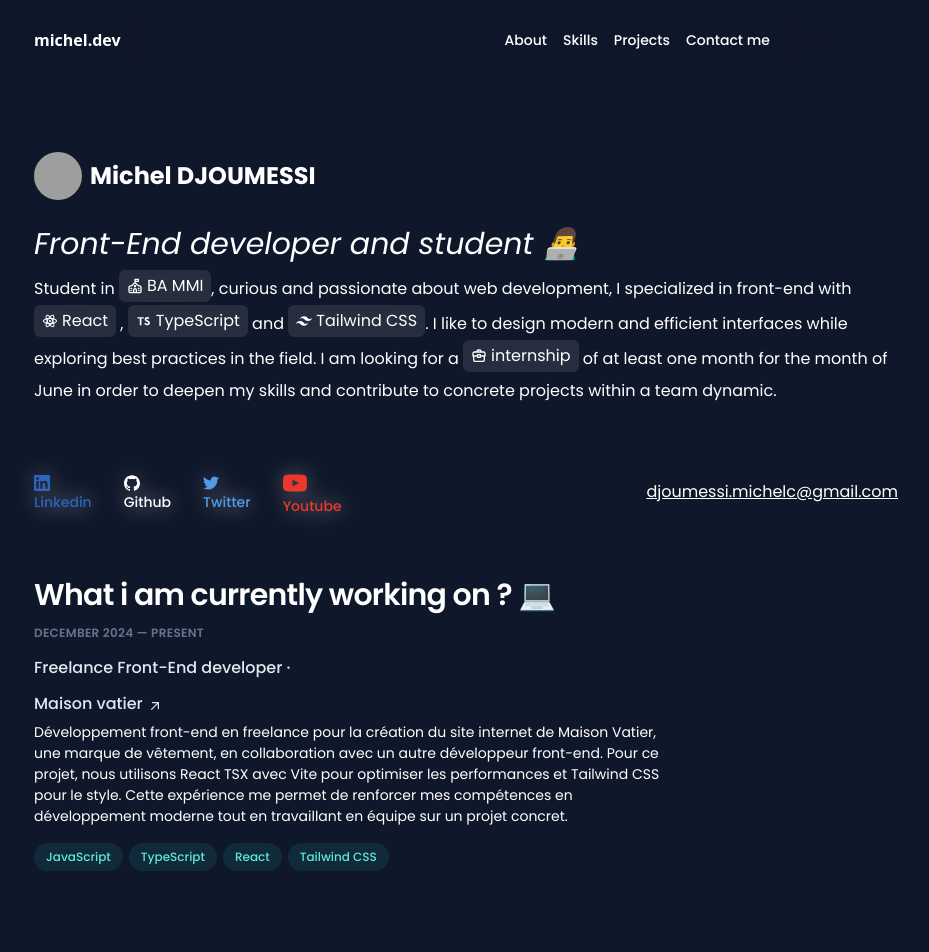
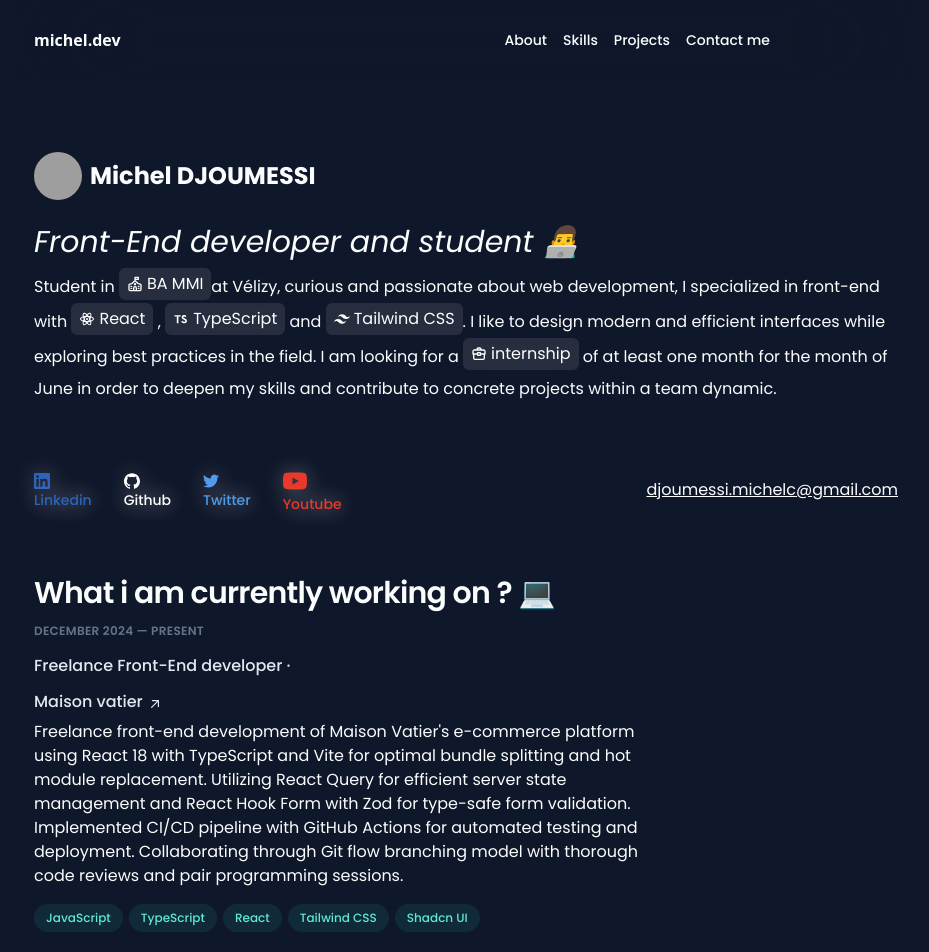
Before and after one commit to michel-DC/Portfolio, a Next.js app: page / in a window 1280 px wide. Shown: the top 952 px of the page, without its empty margins (174-1103 px from the left). Built offline with nearby package versions, Linux system fonts and the light colour scheme; grey boxes are pictures that could not be loaded; a web font is replaced by a local one.

Commit message:
Add Framer Motion and refactor Background component for dynamic gradient effect

```diff
--- a/app/_components/DoingNow.tsx
+++ b/app/_components/DoingNow.tsx
@@ -49,14 +49,15 @@ export const DoingNow = () => {
               </a>
             </div>
           </h3>
-          <p className="mt-2 text-sm leading-normal">
-            Développement front-end en freelance pour la création du site
-            internet de Maison Vatier, une marque de vêtement, en collaboration
-            avec un autre développeur front-end. Pour ce projet, nous utilisons
-            React TSX avec Vite pour optimiser les performances et Tailwind CSS
-            pour le style. Cette expérience me permet de renforcer mes
-            compétences en développement moderne tout en travaillant en équipe
-            sur un projet concret.
+          <p className="mt-2 text-md leading-normal">
+            Freelance front-end development of Maison Vatier's e-commerce
+            platform using React 18 with TypeScript and Vite for optimal bundle
+            splitting and hot module replacement. Utilizing React Query for
+            efficient server state management and React Hook Form with Zod for
+            type-safe form validation. Implemented CI/CD pipeline with GitHub
+            Actions for automated testing and deployment. Collaborating through
+            Git flow branching model with thorough code reviews and pair
+            programming sessions.
           </p>
           <ul className="mt-2 flex flex-wrap" aria-label="Technologies used">
             <li className="mr-1.5 mt-2">
@@ -79,6 +80,11 @@ export const DoingNow = () => {
                 Tailwind CSS
               </div>
             </li>
+            <li className="mr-1.5 mt-2">
+              <div className="flex items-center rounded-full bg-teal-400/10 px-3 py-1 text-xs font-medium leading-5 text-teal-300">
+                Shadcn UI
+              </div>
+            </li>
           </ul>
         </div>
       </div>
--- a/app/_components/background/background.tsx
+++ b/app/_components/background/background.tsx
@@ -1,59 +1,36 @@
 "use client";
 
-import React, { ReactNode, useEffect, useRef } from "react";
+import { useEffect, useState } from "react";
+import { motion } from "framer-motion";
+import { div } from "framer-motion/client";
 
-interface BackgroundProps {
-  children: ReactNode;
-}
-
-export const Background = ({ children }: BackgroundProps) => {
-  const canvasRef = useRef<HTMLCanvasElement>(null);
+export default function Background() {
+  const [position, setPosition] = useState({ x: 0, y: 0 });
 
   useEffect(() => {
-    const canvas = canvasRef.current;
-    if (!canvas) return;
-
-    const ctx = canvas.getContext("2d");
-    if (!ctx) return;
-
-    const resizeCanvas = () => {
-      canvas.width = window.innerWidth;
-      canvas.height = window.innerHeight;
+    const moveHandler = (e: MouseEvent) => {
+      setPosition({ x: e.clientX, y: e.clientY });
     };
-
-    resizeCanvas();
-    window.addEventListener("resize", resizeCanvas);
-
-    const gradientRadius = 200;
-
-    const draw = (x: number, y: number) => {
-      ctx.clearRect(0, 0, canvas.width, canvas.height);
-      const gradient = ctx.createRadialGradient(x, y, 0, x, y, gradientRadius);
-      gradient.addColorStop(0, "rgba(255, 255, 255, 0.15)");
-      gradient.addColorStop(1, "rgba(0, 0, 0, 0)");
-      ctx.fillStyle = gradient;
-      ctx.fillRect(0, 0, canvas.width, canvas.height);
-    };
-
-    const handleMouseMove = (e: MouseEvent) => {
-      draw(e.clientX, e.clientY);
-    };
-
-    window.addEventListener("mousemove", handleMouseMove);
-
-    return () => {
-      window.removeEventListener("mousemove", handleMouseMove);
-      window.removeEventListener("resize", resizeCanvas);
-    };
+    window.addEventListener("mousemove", moveHandler);
+    return () => window.removeEventListener("mousemove", moveHandler);
   }, []);
 
   return (
-    <div className="bg-slate-900 leading-relaxed text-white antialiased selection:bg-teal-300 selection:text-teal-900 relative">
-      <canvas
-        ref={canvasRef}
-        className="fixed inset-0 w-full h-full pointer-events-none z-[-10] mix-blend-overlay opacity-50"
-      />
-      {children}
-    </div>
+    <motion.div
+      className="pointer-events-none fixed top-0 left-0 w-screen h-screen -z-10 "
+      style={{
+        position: "fixed",
+        left: position.x,
+        top: position.y,
+        transform: "translate(-50%, -50%)",
+      }}
+      animate={{
+        x: 0,
+        y: 0,
+      }}
+      transition={{ type: "tween", duration: 0 }}
+    >
+      <div className="w-[400px] h-[400px] rounded-full bg-gradient-to-r from-blue-500 via-blue-700 to-teal-500 opacity-30 blur-3xl" />
+    </motion.div>
   );
-};
+}
--- a/app/_components/hero.tsx
+++ b/app/_components/hero.tsx
@@ -41,8 +41,8 @@ export const Hero = () => {
             <Uni />
             BA MMI
           </Code>
-          , curious and passionate about web development, I specialized in
-          front-end with{" "}
+          at Vélizy, curious and passionate about web development, I specialized
+          in front-end with{" "}
           <Code className="inline-flex items-center gap-1 bg-gray-500 text-white hover:underline cursor-pointer">
             <ReactIcon />
             React
--- a/app/globals.css
+++ b/app/globals.css
@@ -35,6 +35,7 @@
     --chart-3: hsl(86 76% 34%);
     --chart-4: hsl(326 76% 37%);
     --chart-5: hsl(206 79% 34%);
+    --slate: hsl(206 37% 3%);
   }
 }
 
@@ -44,7 +45,7 @@
 }
 
 ::-webkit-scrollbar-track {
-  background: var(--scrollbar);
+  background: var(--slate);
 }
 
 ::-webkit-scrollbar-thumb {
--- a/app/layout.tsx
+++ b/app/layout.tsx
@@ -57,7 +57,7 @@ export const metadata: Metadata = {
 };
 
 export const viewport = {
-  width: 'device-width',
+  width: "device-width",
   initialScale: 1,
 };
 
--- a/app/page.tsx
+++ b/app/page.tsx
@@ -1,4 +1,4 @@
-import { Background } from "./_components/background/background";
+import Background from "./_components/background/background";
 import InteractiveBackground from "./_components/background/InteractiveBackground";
 import { Header } from "./_components/header";
 import { Hero } from "./_components/hero";
@@ -11,8 +11,8 @@ import { SnakeGame } from "./_components/snakeGame";
 
 export default function Home() {
   return (
-    <main>
-      <Background>
+    <main className="bg-slate-900 z-1">
+      <Background />
       <Header />
       <Hero />
       <Social />
@@ -21,7 +21,6 @@ export default function Home() {
       <Projects />
       <ContactMe />
       <SnakeGame />
-      </Background>
     </main>
   );
 }
--- a/package.json
+++ b/package.json
@@ -10,6 +10,7 @@
   },
   "dependencies": {
     "classnames": "^2.5.1",
+    "framer-motion": "^12.4.7",
     "geist": "^1.3.1",
     "image-rotate": "^0.0.2",
     "next": "^15.1.7",
```
Also changed, not shown: 1 other file (tests, documents, lock files or other folders). Lines whose indentation alone changed are shown as unchanged.
